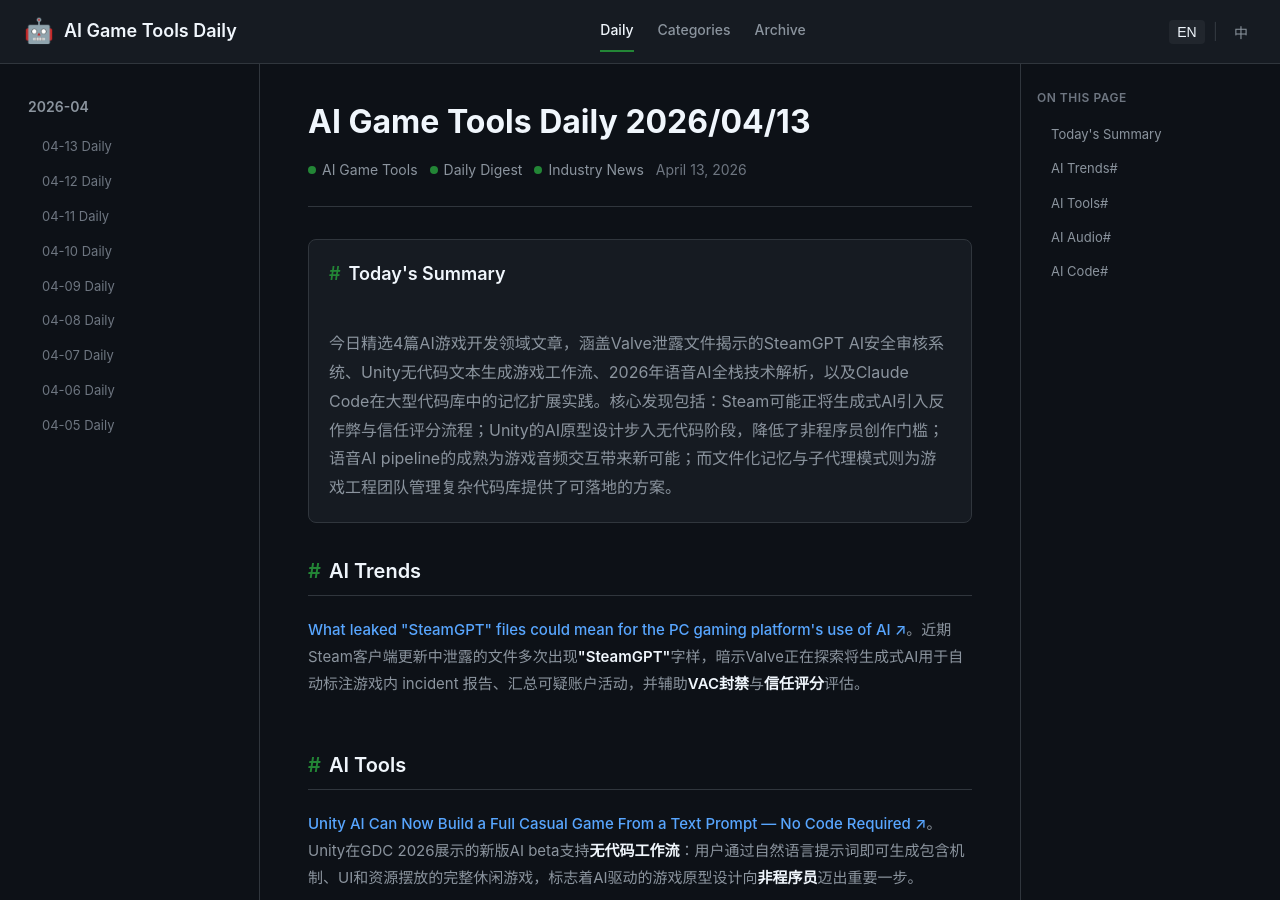
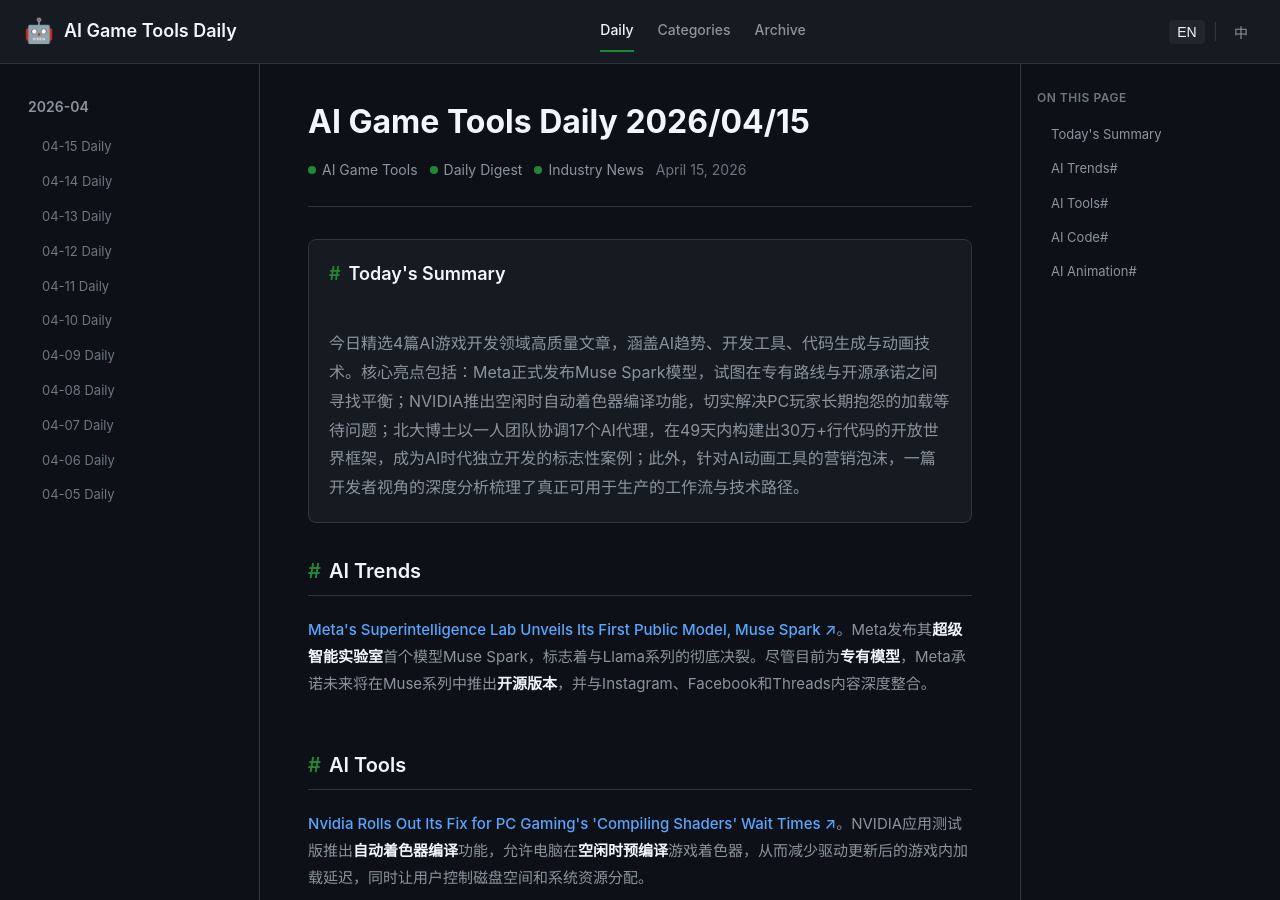
Before and after one commit to sionsychen/ai-game-tools-daily, a Jekyll site: the page built from index.html, in a window 1280 px wide and 900 px high. Built offline with Jekyll 4.4.1, drawn with Linux system fonts in a browser that asks for light colours; some of the changed text lies outside the part shown.

Commit message:
Publish daily: 2026-04-15

```diff
--- a/_data/used_urls.json
+++ b/_data/used_urls.json
@@ -66,5 +66,17 @@
     "https://pikorafy.com/blog/unity-ai-prompt-to-game-no-code-2026",
     "https://news.skrew.ai/voice-ai-2026-complete-stack-whisper-to-speaker/",
     "https://www.openaitoolshub.org/en/blog/claude-code-memory-large-codebases"
+  ],
+  "2026-04-14": [
+    "https://arstechnica.com/gaming/2026/03/nvidia-ceo-tries-to-explain-why-dlss-5-isnt-just-ai-slop/",
+    "https://arstechnica.com/gaming/2026/03/gamers-react-with-overwhelming-disgust-to-dlss-5s-generative-ai-glow-ups/",
+    "https://arstechnica.com/ai/2026/03/new-vibe-coded-ai-translation-tool-splits-the-video-game-preservation-community/",
+    "https://www.aibusinessreview.org/2026/04/13/kepler-communications-orbital-gpu-cluster-launch/"
+  ],
+  "2026-04-15": [
+    "https://arstechnica.com/ai/2026/04/metas-superintelligence-lab-unveils-its-first-public-model-muse-spark/",
+    "https://arstechnica.com/gaming/2026/04/nvidias-new-app-lets-you-precompile-gaming-shaders-during-machine-idle-time/",
+    "https://www.houdao.com/d/8274-Peking-University-PhD-Builds-AI-Open-World-Elseland-in-49-Days-with-17-Agents-Reshaping-Game-Development",
+    "https://mocaponline.com/blogs/mocap-news/ai-game-animation-tools-2026"
   ]
 }
--- /dev/null
+++ b/_posts/2026-04-14-daily.md
@@ -0,0 +1,72 @@
+---
+layout: new_post
+title: "AI Game Tools Daily - April 14, 2026"
+title_zh: "AI 游戏工具日报 - 2026年4月14日"
+date: 2026-04-14
+articles:
+  - title: "Nvidia CEO Tries to Explain Why DLSS 5 Isn't Just 'AI Slop'"
+    title_zh: "NVIDIA CEO黄仁勋试图解释为何DLSS 5不是'AI垃圾'"
+    summary: "Jensen Huang defends DLSS 5's generative AI features as '3D conditioned, 3D guided,' emphasizing that artists still create the ground truth geometry and textures that the AI works from, distinguishing it from uncontrolled AI image generation."
+    summary_zh: "黄仁勋为DLSS 5的生成式AI功能辩护，称其为'3D条件化、3D引导'，强调艺术家仍创造AI所基于的地面真实几何和纹理，使其与不受控制的AI图像生成区别开来。"
+    sourceUrl: "https://arstechnica.com/gaming/2026/03/nvidia-ceo-tries-to-explain-why-dlss-5-isnt-just-ai-slop/"
+    category: ai-trends
+  - title: "Gamers React With Overwhelming Disgust to DLSS 5's Generative AI Glow-Ups"
+    title_zh: "玩家对DLSS 5生成式AI'美化'功能反应强烈反感"
+    summary: "Nvidia's DLSS 5 generative features face significant backlash from the gaming community, with players criticizing the technology for adding unwanted visual artifacts and departing from the original artistic intent of game developers."
+    summary_zh: "NVIDIA DLSS 5的生成式功能面临游戏社区的强烈反对，玩家批评该技术添加不必要的视觉伪影，偏离了游戏开发者的原始艺术意图。"
+    sourceUrl: "https://arstechnica.com/gaming/2026/03/gamers-react-with-overwhelming-disgust-to-dlss-5s-generative-ai-glow-ups/"
+    category: ai-trends
+  - title: "New 'Vibe Coded' AI Translation Tool Splits Video Game Preservation Community"
+    title_zh: "新型'氛围编码'AI翻译工具引发游戏保存社区分歧"
+    summary: "A Gemini-powered AI translation tool for vintage gaming magazines sparks controversy in the preservation community, with critics questioning the use of Patreon funds for AI development and the authenticity of machine-translated historical content."
+    summary_zh: "一款由Gemini驱动的复古游戏杂志AI翻译工具在保存社区引发争议，批评者质疑将Patreon资金用于AI开发，以及机器翻译历史内容的真实性。"
+    sourceUrl: "https://arstechnica.com/ai/2026/03/new-vibe-coded-ai-translation-tool-splits-the-video-game-preservation-community/"
+    category: ai-tools
+  - title: "Kepler Launches 40-GPU Orbital Compute Cluster for AI Workloads"
+    title_zh: "Kepler发射40-GPU轨道计算集群用于AI工作负载"
+    summary: "Kepler Communications opens the first commercial orbital GPU cluster with 40 processors, offering space-based compute for AI and rendering workloads amid terrestrial capacity constraints, potentially benefiting cloud gaming infrastructure."
+    summary_zh: "Kepler Communications开设首个商业轨道GPU集群，配备40个处理器，在地面容量限制背景下为AI和渲染工作负载提供太空计算，可能使云游戏基础设施受益。"
+    sourceUrl: "https://www.aibusinessreview.org/2026/04/13/kepler-communications-orbital-gpu-cluster-launch/"
+    category: cloud-gaming
+---
+
+<!-- Today's Summary -->
+<section class="summary-section" id="summary">
+  <h2>Today's Summary</h2>
+  <div class="summary-content">
+    今日精选4篇AI游戏开发领域文章，聚焦NVIDIA DLSS 5生成式渲染技术引发的业界争议、AI翻译工具对游戏保存社区的分裂效应，以及轨道GPU集群为云游戏基础设施带来的新可能。核心发现包括：DLSS 5的生成式AI功能正面临玩家对"AI slop"的强烈抵制，尽管NVIDIA强调其3D条件化特性与传统AI生成有本质区别；复古游戏杂志的AI翻译项目因资金来源和翻译真实性问题引发保存伦理讨论；而太空轨道计算集群的出现，或将为地面AI渲染算力短缺提供创新解决方案。
+  </div>
+</section>
+
+<!-- Section: AI Trends -->
+<section class="content-section" id="ai-trends">
+  <h2 class="section-title">AI Trends<a href="#ai-trends" class="permalink">#</a></h2>
+  <div class="article-list">
+    <article class="article-item">
+      <p><strong><a href="https://arstechnica.com/gaming/2026/03/nvidia-ceo-tries-to-explain-why-dlss-5-isnt-just-ai-slop/">Nvidia CEO Tries to Explain Why DLSS 5 Isn't Just 'AI Slop' ↗</a></strong>。黄仁勋为DLSS 5的生成式AI功能辩护，称其为<strong>"3D条件化、3D引导"</strong>，强调艺术家仍创造AI所基于的地面真实几何和纹理，使其与不受控制的AI图像生成区别开来。</p>
+    </article>
+    <article class="article-item">
+      <p><strong><a href="https://arstechnica.com/gaming/2026/03/gamers-react-with-overwhelming-disgust-to-dlss-5s-generative-ai-glow-ups/">Gamers React With Overwhelming Disgust to DLSS 5's Generative AI Glow-Ups ↗</a></strong>。NVIDIA DLSS 5的生成式功能面临游戏社区的<strong>强烈反对</strong>，玩家批评该技术添加不必要的视觉伪影，偏离了游戏开发者的原始艺术意图。</p>
+    </article>
+  </div>
+</section>
+
+<!-- Section: AI Tools -->
+<section class="content-section" id="ai-tools">
+  <h2 class="section-title">AI Tools<a href="#ai-tools" class="permalink">#</a></h2>
+  <div class="article-list">
+    <article class="article-item">
+      <p><strong><a href="https://arstechnica.com/ai/2026/03/new-vibe-coded-ai-translation-tool-splits-the-video-game-preservation-community/">New 'Vibe Coded' AI Translation Tool Splits Video Game Preservation Community ↗</a></strong>。一款由<strong>Gemini驱动</strong>的复古游戏杂志AI翻译工具在保存社区引发争议，批评者质疑将Patreon资金用于AI开发，以及机器翻译历史内容的<strong>真实性</strong>。</p>
+    </article>
+  </div>
+</section>
+
+<!-- Section: Cloud Gaming -->
+<section class="content-section" id="cloud-gaming">
+  <h2 class="section-title">Cloud Gaming<a href="#cloud-gaming" class="permalink">#</a></h2>
+  <div class="article-list">
+    <article class="article-item">
+      <p><strong><a href="https://www.aibusinessreview.org/2026/04/13/kepler-communications-orbital-gpu-cluster-launch/">Kepler Launches 40-GPU Orbital Compute Cluster for AI Workloads ↗</a></strong>。Kepler Communications开设<strong>首个商业轨道GPU集群</strong>，配备40个处理器，在地面容量限制背景下为AI和渲染工作负载提供太空计算，可能使云游戏基础设施受益。</p>
+    </article>
+  </div>
+</section>
--- /dev/null
+++ b/_posts/2026-04-15-daily.md
@@ -0,0 +1,79 @@
+---
+layout: new_post
+title: "AI Game Tools Daily - April 15, 2026"
+title_zh: "AI 游戏工具日报 - 2026年4月15日"
+date: 2026-04-15
+articles:
+  - title: "Meta's Superintelligence Lab Unveils Its First Public Model, Muse Spark"
+    title_zh: "Meta超级智能实验室发布首个公开模型Muse Spark"
+    summary: "Meta launches Muse Spark, the first model from its Superintelligence Labs, representing a clean break from the Llama family. While currently proprietary, Meta promises future open-source releases in the Muse family, alongside integration with Instagram, Facebook, and Threads content."
+    summary_zh: "Meta发布其超级智能实验室首个模型Muse Spark，标志着与Llama系列的彻底决裂。尽管目前为专有模型，Meta承诺未来将在Muse系列中推出开源版本，并与Instagram、Facebook和Threads内容深度整合。"
+    sourceUrl: "https://arstechnica.com/ai/2026/04/metas-superintelligence-lab-unveils-its-first-public-model-muse-spark/"
+    category: ai-trends
+  - title: "Nvidia Rolls Out Its Fix for PC Gaming's 'Compiling Shaders' Wait Times"
+    title_zh: "NVIDIA推出解决PC游戏'编译着色器'等待时间的新方案"
+    summary: "Nvidia's new Auto Shader Compilation feature in the Nvidia App beta allows PCs to precompile game shaders during idle time, reducing in-game load delays after driver updates while letting users control disk space and system resource allocation."
+    summary_zh: "NVIDIA应用测试版推出自动着色器编译功能，允许电脑在空闲时预编译游戏着色器，从而减少驱动更新后的游戏内加载延迟，同时让用户控制磁盘空间和系统资源分配。"
+    sourceUrl: "https://arstechnica.com/gaming/2026/04/nvidias-new-app-lets-you-precompile-gaming-shaders-during-machine-idle-time/"
+    category: ai-tools
+  - title: "Peking University PhD Builds AI Open World 'Elseland' in 49 Days with 17 Agents"
+    title_zh: "北大博士用17个AI代理在49天内构建开放世界游戏'Elseland'"
+    summary: "A one-person team led by a Peking University PhD built the AI-native open-world framework 'Elseland' in just 49 days for roughly $700, coordinating 17 specialized AI agents to generate over 300,000 lines of code and demonstrating the limits of solo productivity in the AI era."
+    summary_zh: "一个由北大博士领导的一人团队在仅49天内、花费约700美元构建了AI原生开放世界框架'Elseland'，协调17个专业AI代理生成了超过30万行代码，展示了AI时代个人生产力的极限。"
+    sourceUrl: "https://www.houdao.com/d/8274-Peking-University-PhD-Builds-AI-Open-World-Elseland-in-49-Days-with-17-Agents-Reshaping-Game-Development"
+    category: ai-code
+  - title: "AI Animation Tools for Game Developers: What's Worth Using in 2026"
+    title_zh: "2026年游戏开发者值得使用的AI动画工具盘点"
+    summary: "A developer-focused analysis of the AI animation landscape cuts through marketing hype to identify genuinely production-ready tools, explaining the three core neural network approaches behind modern motion synthesis and highlighting which solutions actually work in game pipelines."
+    summary_zh: "一篇面向开发者的AI动画领域分析穿透营销炒作，识别真正可用于生产的工具，解释了现代动作合成背后的三种核心神经网络方法，并重点介绍了在游戏流程中实际有效的解决方案。"
+    sourceUrl: "https://mocaponline.com/blogs/mocap-news/ai-game-animation-tools-2026"
+    category: ai-animation
+---
+
+<!-- Today's Summary -->
+<section class="summary-section" id="summary">
+  <h2>Today's Summary</h2>
+  <div class="summary-content">
+    今日精选4篇AI游戏开发领域高质量文章，涵盖AI趋势、开发工具、代码生成与动画技术。核心亮点包括：Meta正式发布Muse Spark模型，试图在专有路线与开源承诺之间寻找平衡；NVIDIA推出空闲时自动着色器编译功能，切实解决PC玩家长期抱怨的加载等待问题；北大博士以一人团队协调17个AI代理，在49天内构建出30万+行代码的开放世界框架，成为AI时代独立开发的标志性案例；此外，针对AI动画工具的营销泡沫，一篇开发者视角的深度分析梳理了真正可用于生产的工作流与技术路径。
+  </div>
+</section>
+
+<!-- Section: AI Trends -->
+<section class="content-section" id="ai-trends">
+  <h2 class="section-title">AI Trends<a href="#ai-trends" class="permalink">#</a></h2>
+  <div class="article-list">
+    <article class="article-item">
+      <p><strong><a href="https://arstechnica.com/ai/2026/04/metas-superintelligence-lab-unveils-its-first-public-model-muse-spark/">Meta's Superintelligence Lab Unveils Its First Public Model, Muse Spark ↗</a></strong>。Meta发布其<strong>超级智能实验室</strong>首个模型Muse Spark，标志着与Llama系列的彻底决裂。尽管目前为<strong>专有模型</strong>，Meta承诺未来将在Muse系列中推出<strong>开源版本</strong>，并与Instagram、Facebook和Threads内容深度整合。</p>
+    </article>
+  </div>
+</section>
+
+<!-- Section: AI Tools -->
+<section class="content-section" id="ai-tools">
+  <h2 class="section-title">AI Tools<a href="#ai-tools" class="permalink">#</a></h2>
+  <div class="article-list">
+    <article class="article-item">
+      <p><strong><a href="https://arstechnica.com/gaming/2026/04/nvidias-new-app-lets-you-precompile-gaming-shaders-during-machine-idle-time/">Nvidia Rolls Out Its Fix for PC Gaming's 'Compiling Shaders' Wait Times ↗</a></strong>。NVIDIA应用测试版推出<strong>自动着色器编译</strong>功能，允许电脑在<strong>空闲时预编译</strong>游戏着色器，从而减少驱动更新后的游戏内加载延迟，同时让用户控制磁盘空间和系统资源分配。</p>
+    </article>
+  </div>
+</section>
+
+<!-- Section: AI Code -->
+<section class="content-section" id="ai-code">
+  <h2 class="section-title">AI Code<a href="#ai-code" class="permalink">#</a></h2>
+  <div class="article-list">
+    <article class="article-item">
+      <p><strong><a href="https://www.houdao.com/d/8274-Peking-University-PhD-Builds-AI-Open-World-Elseland-in-49-Days-with-17-Agents-Reshaping-Game-Development">Peking University PhD Builds AI Open World 'Elseland' in 49 Days with 17 Agents ↗</a></strong>。一个由北大博士领导的<strong>一人团队</strong>在仅49天内、花费约700美元构建了AI原生开放世界框架"Elseland"，协调<strong>17个专业AI代理</strong>生成了超过<strong>30万行代码</strong>，展示了AI时代个人生产力的极限。</p>
+    </article>
+  </div>
+</section>
+
+<!-- Section: AI Animation -->
+<section class="content-section" id="ai-animation">
+  <h2 class="section-title">AI Animation<a href="#ai-animation" class="permalink">#</a></h2>
+  <div class="article-list">
+    <article class="article-item">
+      <p><strong><a href="https://mocaponline.com/blogs/mocap-news/ai-game-animation-tools-2026">AI Animation Tools for Game Developers: What's Worth Using in 2026 ↗</a></strong>。一篇面向开发者的AI动画领域分析穿透营销炒作，识别<strong>真正可用于生产</strong>的工具，解释了现代动作合成背后的三种核心神经网络方法，并重点介绍了在游戏流程中<strong>实际有效</strong>的解决方案。</p>
+    </article>
+  </div>
+</section>
```
